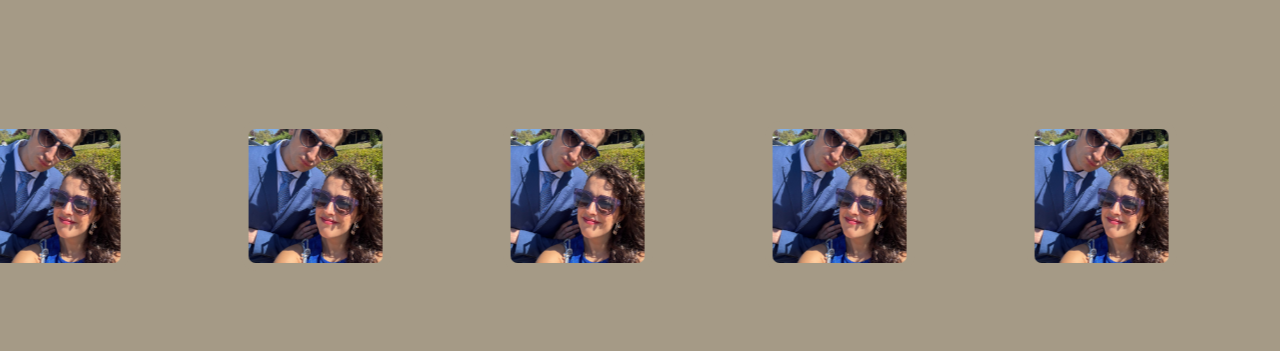
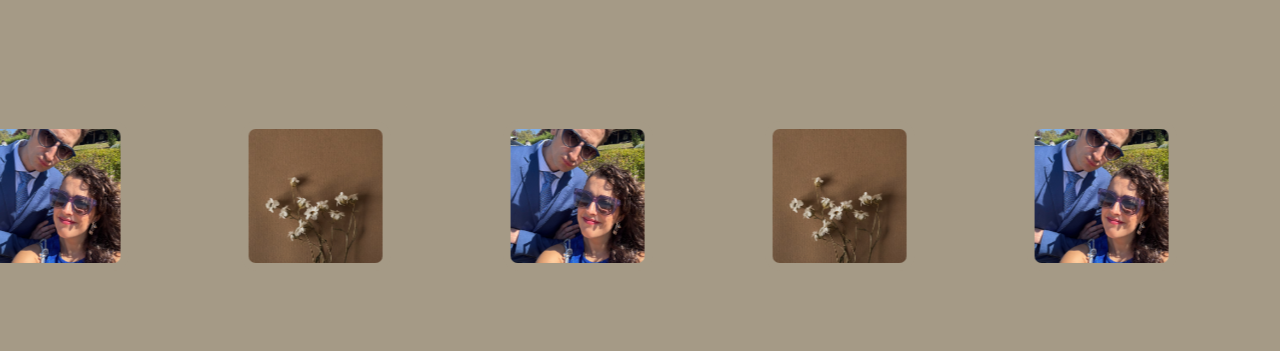
Before and after one commit to MadMarcin93/wedding-page, a website: page index.html in a window 1280 px wide. Shown: the part 1920-2271 px from the top of the page. Drawn offline with nearby package versions, Linux system fonts and the light colour scheme; a web font is replaced by a local one.

Commit message:
Modify image tags in album section
Updated image alt attributes and added new images.

```diff
--- a/index.html
+++ b/index.html
@@ -67,20 +67,20 @@
       <section class="album">
         <div class="carousel">
           <div class="group">
-            <div class="card"><img src="fotos/foto1.jpg" alt="" /></div>
-            <div class="card"><img src="fotos/foto1.jpg" alt="" /></div>
-            <div class="card"><img src="fotos/foto1.jpg" alt="" /></div>
-            <div class="card"><img src="fotos/foto1.jpg" alt="" /></div>
-            <div class="card"><img src="fotos/foto1.jpg" alt="" /></div>
-            <div class="card"><img src="fotos/foto1.jpg" alt="" /></div>
+            <div class="card"><img src="fotos/foto1.jpg" alt="foto" /></div>
+            <div class="card"><img src="fotos/foto4.jpg" alt="foto" /></div>
+            <div class="card"><img src="fotos/foto1.jpg" alt="foto" /></div>
+            <div class="card"><img src="fotos/foto4.jpg" alt="foto" /></div>
+            <div class="card"><img src="fotos/foto1.jpg" alt="foto" /></div>
+            <div class="card"><img src="fotos/foto4.jpg" alt="foto" /></div>
           </div>
           <div aria-hidden="" class="group">
-            <div class="card"><img src="fotos/foto1.jpg" alt="" /></div>
-            <div class="card"><img src="fotos/foto1.jpg" alt="" /></div>
-            <div class="card"><img src="fotos/foto1.jpg" alt="" /></div>
-            <div class="card"><img src="fotos/foto1.jpg" alt="" /></div>
-            <div class="card"><img src="fotos/foto1.jpg" alt="" /></div>
-            <div class="card"><img src="fotos/foto1.jpg" alt="" /></div>
+            <div class="card"><img src="fotos/foto1.jpg" alt="foto" /></div>
+            <div class="card"><img src="fotos/foto4.jpg" alt="foto" /></div>
+            <div class="card"><img src="fotos/foto1.jpg" alt="foto" /></div>
+            <div class="card"><img src="fotos/foto4.jpg" alt="foto" /></div>
+            <div class="card"><img src="fotos/foto1.jpg" alt="foto" /></div>
+            <div class="card"><img src="fotos/foto4.jpg" alt="foto" /></div>
           </div>
         </div>
       </section>
```
